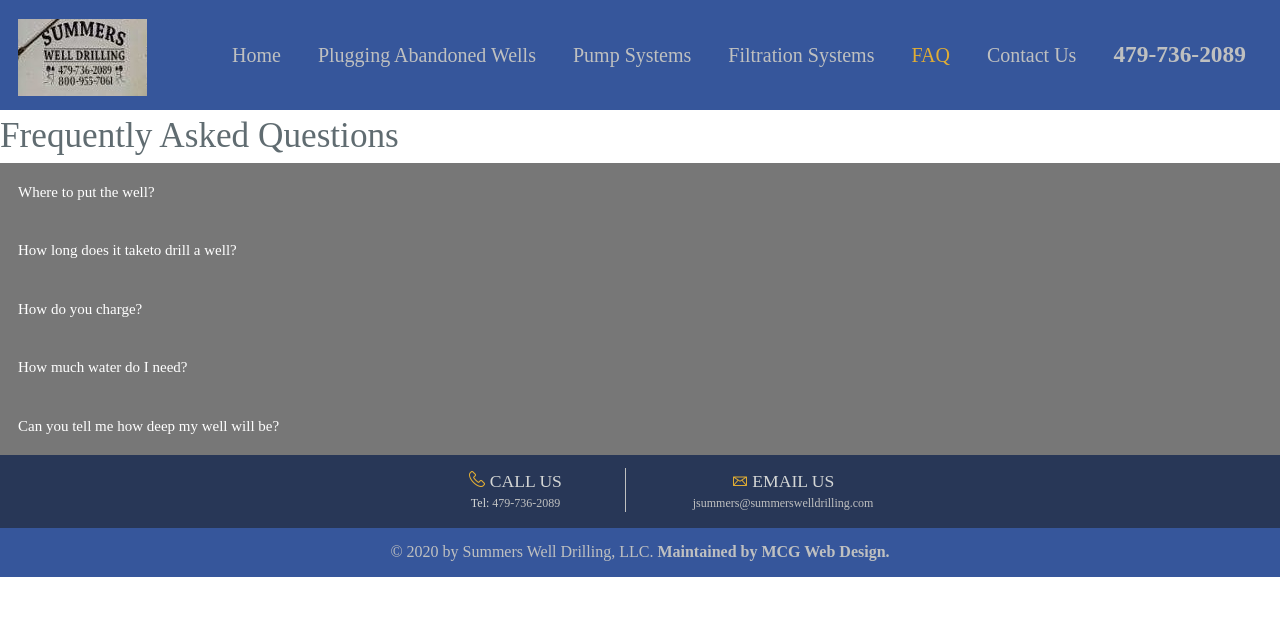
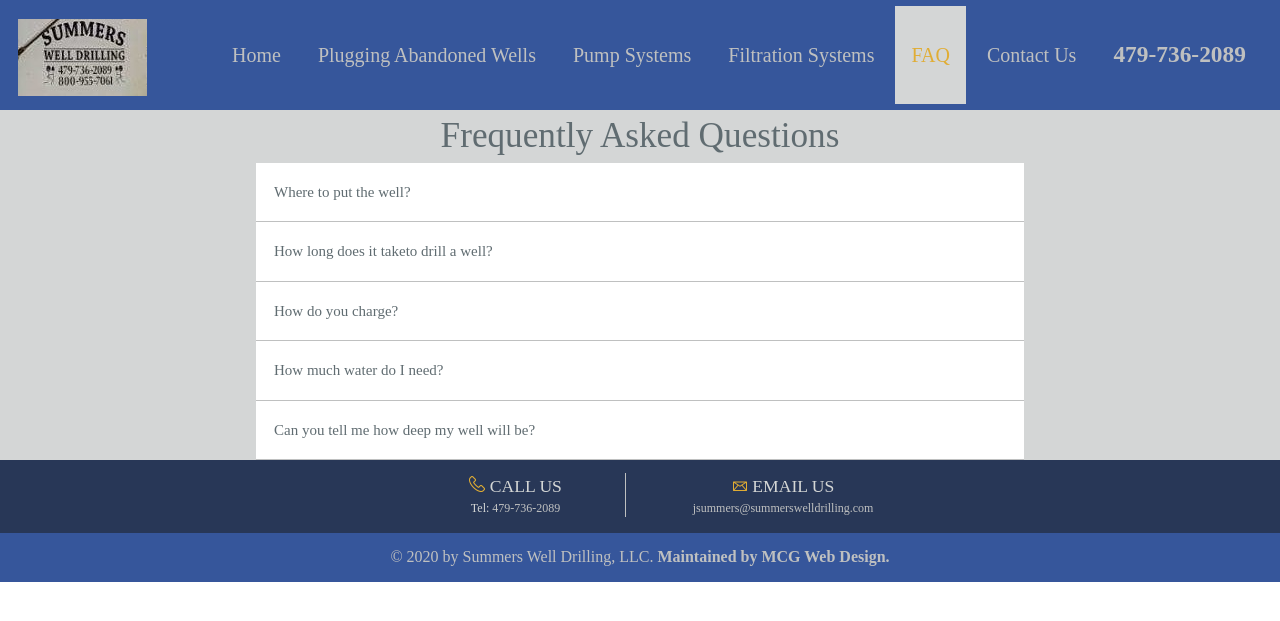
Before and after one commit to jamess999888/SummersDrilling, a Jekyll site: the page built from faq.md, in a window 1280 px wide. Shown: the top 621 px of the page. Built offline with Jekyll 4.4.1, drawn with Linux system fonts in a browser that asks for light colours; our own code applies the rules of GitHub Pages for plain Markdown files.

Commit message:
styling faqs

```diff
--- a/css/style.css
+++ b/css/style.css
@@ -1219,9 +1219,13 @@ ul.topnav li.right {
     font-size: 1.4em;
 }
 
+.collapsible-list {
+    padding: 0 20%;
+}
+
 .collapsible {
-    background-color: #777;
-    color: white;
+    background-color: white;
+    color: #606c71;
     cursor: pointer;
     padding: 18px;
     width: 100%;
@@ -1229,18 +1233,28 @@ ul.topnav li.right {
     text-align: left;
     outline: none;
     font-size: 15px;
+    border-bottom: 1px solid #BFC0C0;
 }
 
 .active .collapsible,
 .collapsible:hover {
-    background-color: #555;
+    background-color: #BFC0C0;
+    transition: 0.5s;
 }
 
 .collapsible-content {
     padding: 0 18px;
     display: none;
     overflow: hidden;
-    background-color: #f1f1f1;
+    background-color: #BFC0C0;
+}
+
+#faq {
+    background-color: #D4D6D6;
+}
+
+#faq h1 {
+    text-align: center;
 }
 
 
```
